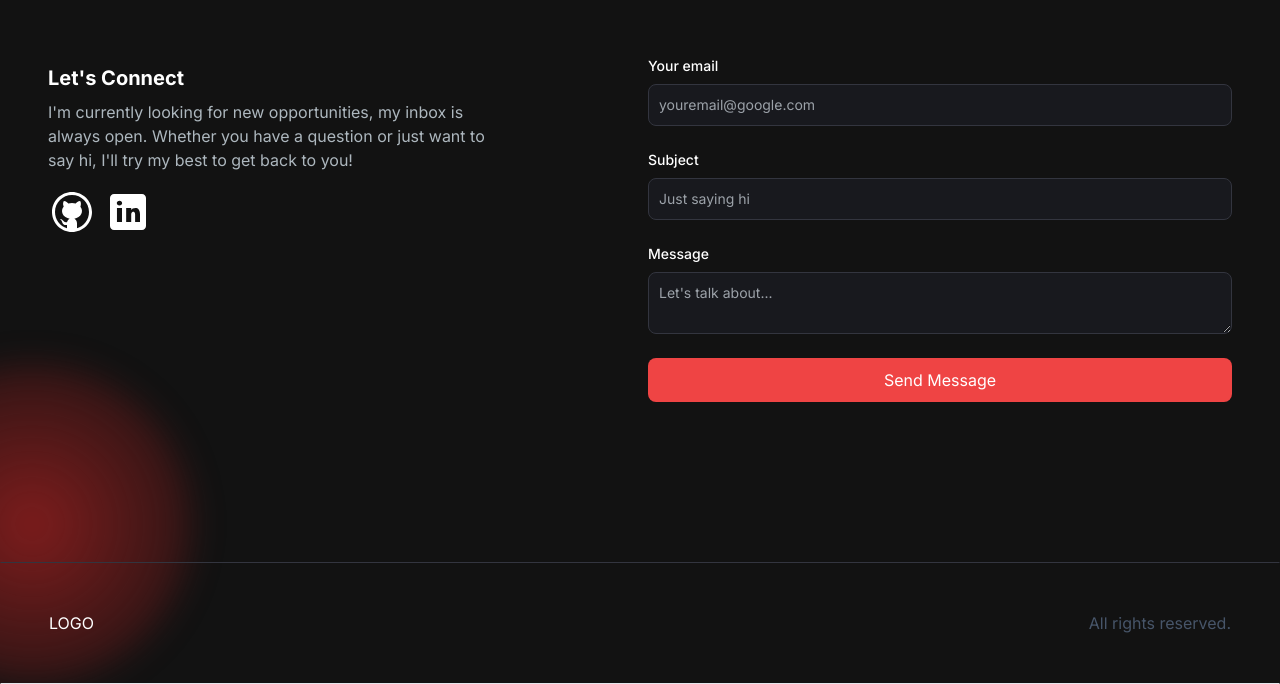
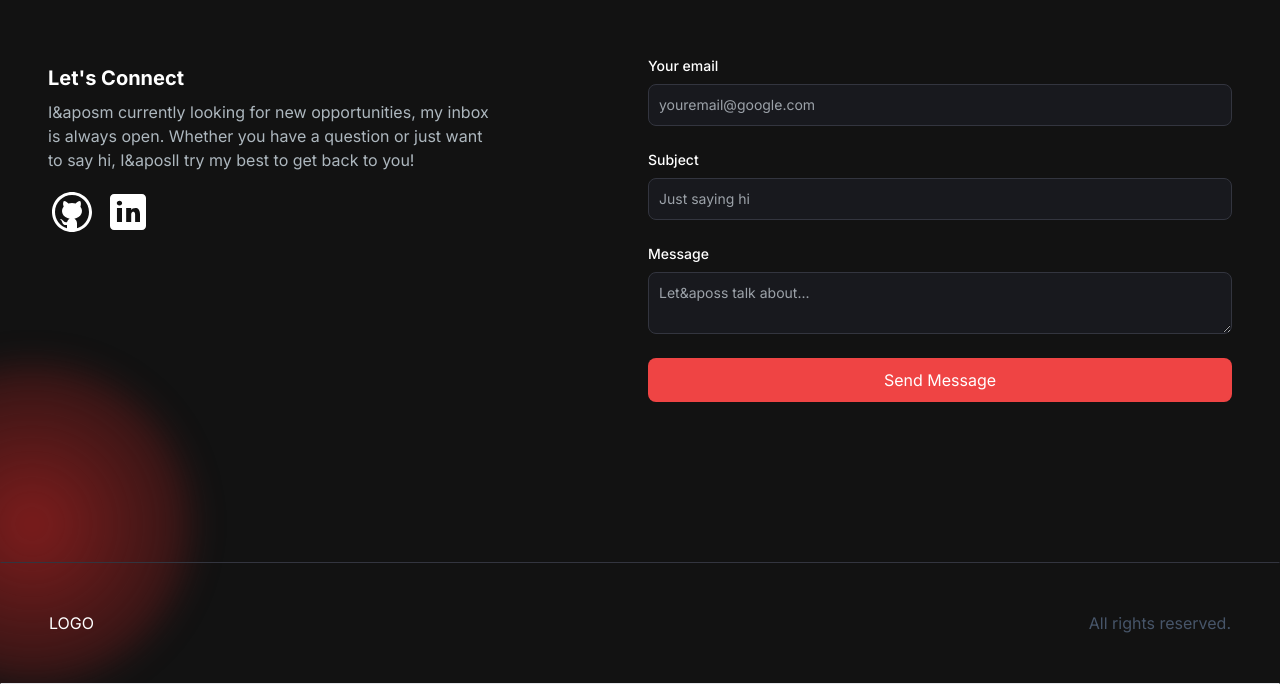
Before and after one commit to DaniloNicacio/danilonicacio.github.io, a Next.js app: page / in a window 1280 px wide. Shown: the part 1965-2649 px from the top of the page. Built offline with nearby package versions, Linux system fonts and the light colour scheme.

Commit message:
[REFACTOR] - Change ' symbol to &apos

```diff
--- a/app/components/EmailSection.jsx
+++ b/app/components/EmailSection.jsx
@@ -45,8 +45,8 @@ const EmailSection = () => {
             <h5 className="text-xl font-bold text-white my-2">Let's Connect</h5>
         <p className="text-[#ADB7BE] mb-4 max-w-md">
             {" "}
-            I'm currently looking for new opportunities, my inbox is always open.
-            Whether you have a question or just want to say hi, I'll try my best
+            I&aposm currently looking for new opportunities, my inbox is always open.
+            Whether you have a question or just want to say hi, I&aposll try my best
             to get back to you!
         </p>
             <div className="socials flex flex-row gap-2">
@@ -101,7 +101,7 @@ const EmailSection = () => {
                         id="message"
                         required
                         className="bg-[#18191E] border border-[#33353F] placeholder-[#9CA2A9] text-gray-100 text-sm rounded-lg block w-full p-2.5"
-                        placeholder="Let's talk about..."
+                        placeholder="Let&aposs talk about..."
                     />
                 </div>
                 <button
```
